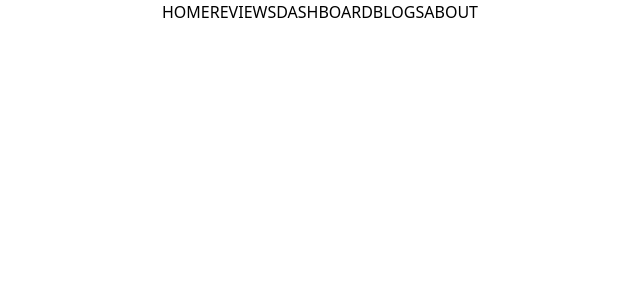
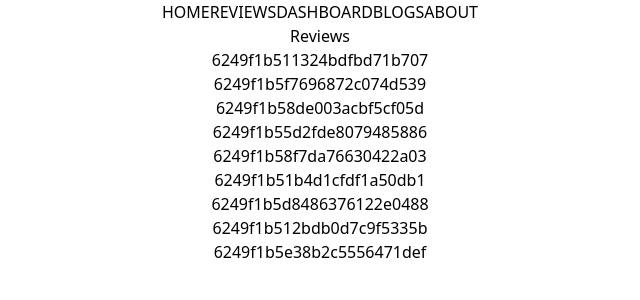
Before and after one commit to shakhawath1/product-analysis, a React (Create React App) app: page /reviews in a window 1280 px wide. Shown: the top 300 px of the page, without its empty margins (320-960 px from the left). Built offline with nearby package versions, Linux system fonts and the light colour scheme.

Commit message:
added custom hook

```diff
--- a/src/App.js
+++ b/src/App.js
@@ -2,6 +2,10 @@ import './App.css';
 import Header from './components/Header/Header';
 import { Route, Routes } from 'react-router-dom';
 import Home from './components/Home/Home';
+import Reviews from './components/Reviews/Reviews';
+import Dashboard from './components/Dashboard/Dashboard';
+import Blogs from './components/Blogs/Blogs';
+import About from './components/About/About';
 
 function App() {
   return (
@@ -10,8 +14,11 @@ function App() {
       <Routes>
         <Route path='/' element={<Home></Home>}></Route>
         <Route path='/home' element={<Home></Home>}></Route>
-        <Route ></Route>
-        <Route></Route>
+        <Route path='reviews' element={<Reviews></Reviews>}></Route>
+        <Route path='dashboard' element={<Dashboard></Dashboard>}></Route>
+        <Route path='blogs' element={<Blogs></Blogs>}></Route>
+        <Route path='about' element={<About></About>}></Route>
+        {/* <Route path='*' element={<NotFound></NotFound>}></Route> */}
       </Routes>
     </div>
   );
--- a/src/components/About/About.js
+++ b/src/components/About/About.js
@@ -3,7 +3,7 @@ import React from 'react';
 const About = () => {
     return (
         <div>
-
+            <h4>About</h4>
         </div>
     );
 };
--- a/src/components/Blogs/Blogs.js
+++ b/src/components/Blogs/Blogs.js
@@ -1,9 +1,11 @@
 import React from 'react';
 
 const Blogs = () => {
+
     return (
         <div>
-
+            <h1>Blogs</h1>
+            <p></p>
         </div>
     );
 };
--- a/src/components/Header/Header.js
+++ b/src/components/Header/Header.js
@@ -3,13 +3,15 @@ import { Link } from 'react-router-dom';
 
 const Header = () => {
     return (
-        <nav>
-            <Link to='/'>HOME</Link>
-            <Link to='/reviews'>REVIEWS</Link>
-            <Link to='/dashboard'>DASHBOARD</Link>
-            <Link to='/blogs'>BLOGS</Link>
-            <Link to='/about'>ABOUT</Link>
-        </nav>
+        <div>
+            <nav>
+                <Link to='/'>HOME</Link>
+                <Link to='reviews'>REVIEWS</Link>
+                <Link to='dashboard'>DASHBOARD</Link>
+                <Link to='blogs'>BLOGS</Link>
+                <Link to='about'>ABOUT</Link>
+            </nav>
+        </div>
     );
 };
 
--- a/src/components/Home/Home.js
+++ b/src/components/Home/Home.js
@@ -1,9 +1,16 @@
 import React from 'react';
+import useReviews from '../../hooks/useReviews';
+
+
 
 const Home = () => {
+    const [reviews] = useReviews();
     return (
         <div>
-
+            <h2>Home</h2>
+            {
+                reviews.map(review => <p key={review.id}>{review.name}</p>)
+            }
         </div>
     );
 };
--- a/src/components/Reviews/Reviews.js
+++ b/src/components/Reviews/Reviews.js
@@ -1,11 +1,19 @@
 import React from 'react';
+import useReviews from '../../hooks/useReviews';
+// import Reviews from '../Reviews/Reviews';
+
 
 const Reviews = () => {
+    const [reviews] = useReviews();
     return (
         <div>
-
+            <h2>Reviews</h2>
+            {
+                reviews.map(review => <p key={review.id}>{review.id}</p>)
+            }
         </div>
     );
 };
 
+
 export default Reviews;
--- /dev/null
+++ b/src/hooks/useReviews.js
@@ -0,0 +1,15 @@
+import { useEffect, useState } from 'react';
+
+const useReviews = () => {
+    const [reviews, setReviews] = useState([]);
+
+    useEffect(() => {
+        fetch('reviews.json')
+            .then(res => res.json())
+            .then(data => setReviews(data))
+    }, []);
+
+    return [reviews, setReviews];
+};
+
+export default useReviews;
```
Also changed, not shown: 1 other file (tests, documents, lock files or other folders).
